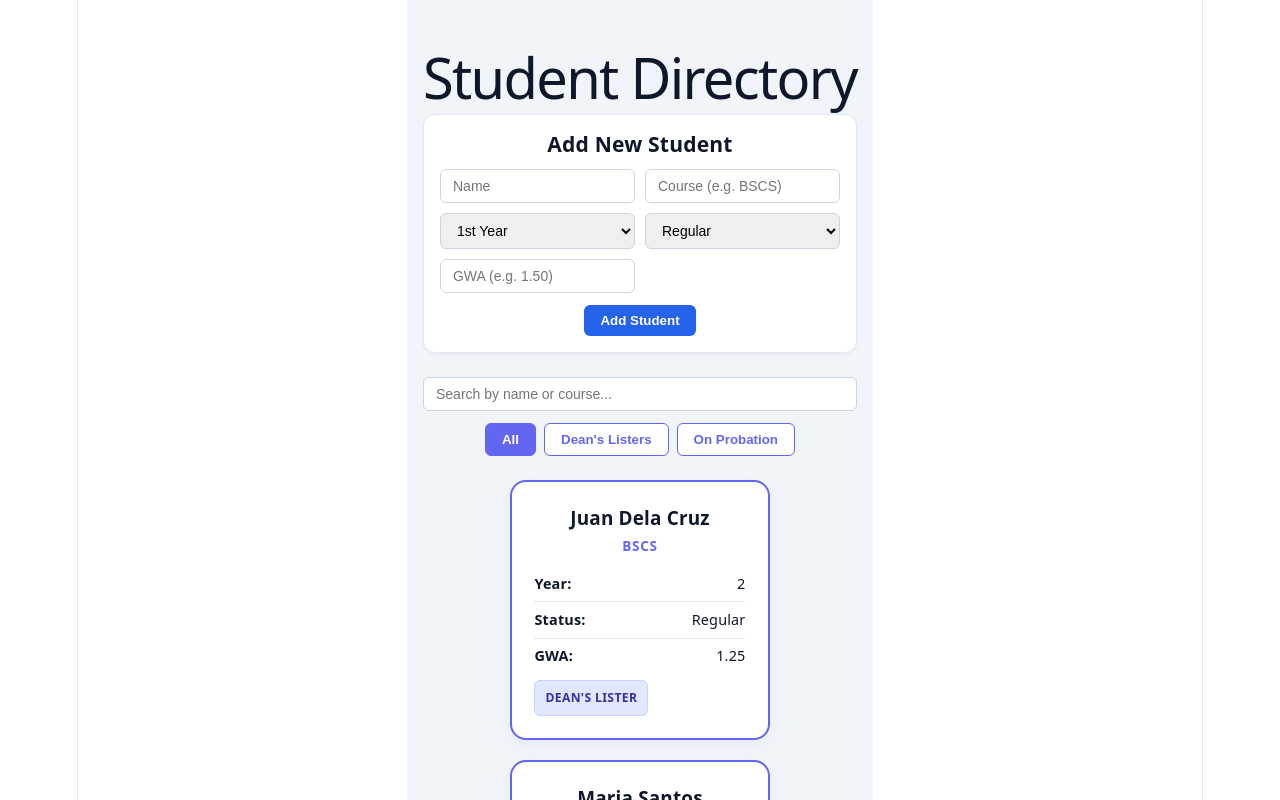
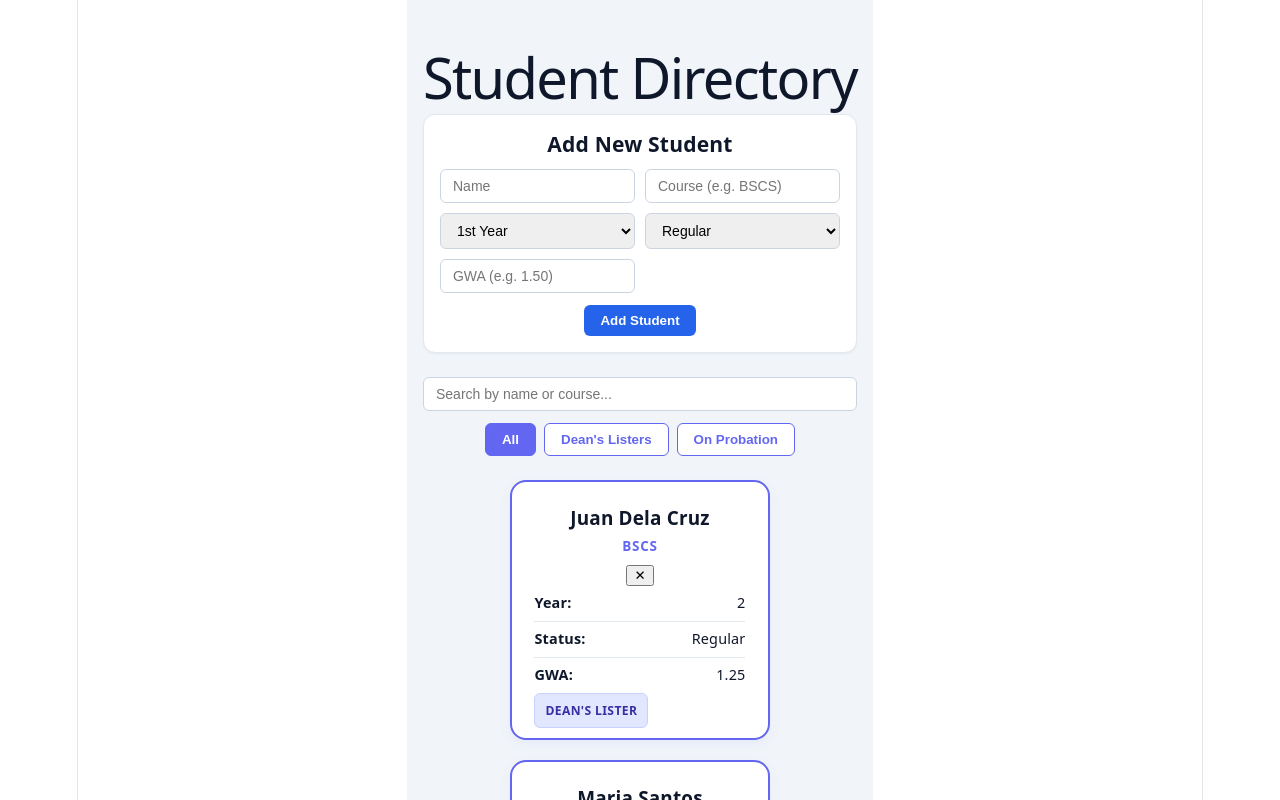
Before and after one commit to Justine120705/student-directory, a React (Vite) app: page / in a window 1280 px wide. Shown: the top 800 px of the page. Built offline with nearby package versions, Linux system fonts and the light colour scheme.

Commit message:
Add delete functionality to StudentCard component

```diff
--- a/src/components/StudentCard.jsx
+++ b/src/components/StudentCard.jsx
@@ -1,6 +1,6 @@
 import styles from './StudentCard.module.css';
 
-export default function StudentCard({ student }) {
+export default function StudentCard({ student, onDelete }) {
   const isDeansLister = student.gwa <= 1.75;
   const isOnProbation = student.status === 'On Probation';
 
@@ -10,9 +10,19 @@ export default function StudentCard({ student }) {
 
   return (
     <div className={cardClassName}>
-      <div>
-        <h3 className={styles.name}>{student.name}</h3>
-        <p className={styles.course}>{student.course}</p>
+      <div className={styles.cardHeader}>
+        <div>
+          <h3 className={styles.name}>{student.name}</h3>
+          <p className={styles.course}>{student.course}</p>
+        </div>
+        <button
+          type="button"
+          className={styles.deleteBtn}
+          onClick={() => onDelete(student.id)}
+          title="Delete Student"
+        >
+          ✕
+        </button>
       </div>
 
       <div>
```
